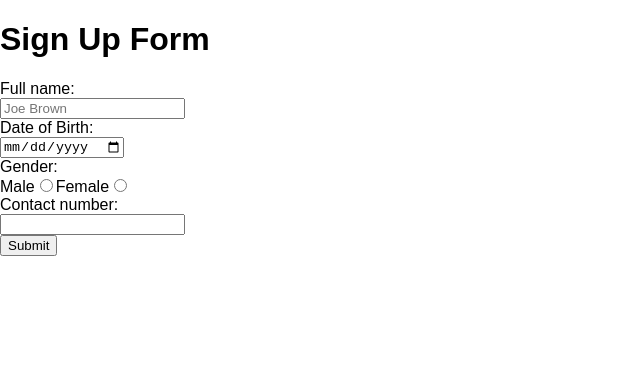
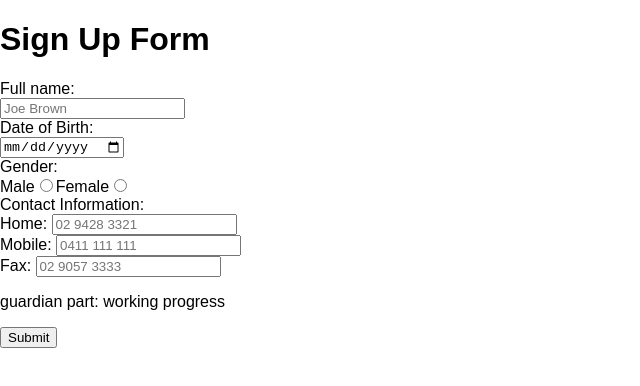
Before and after one commit to Jlevett/tech-challenge-001, a React (Create React App) app: page / in a window 1280 px wide. Shown: the top 386 px of the page, without its empty margins (0-640 px from the left). Built offline with nearby package versions, Linux system fonts and the light colour scheme.

Commit message:
feat: added contact input component

```diff
--- a/package.json
+++ b/package.json
@@ -3,6 +3,7 @@
   "version": "0.1.0",
   "private": true,
   "dependencies": {
+    "prop-types": "^15.6.2",
     "react": "^16.4.2",
     "react-dom": "^16.4.2",
     "react-scripts": "1.1.5"
--- a/src/DynamicForm.js
+++ b/src/DynamicForm.js
@@ -1,27 +1,35 @@
 import React, { Component } from "react";
-import DateInput from "./dynamicFormComponents/DateInput.js"
+import PropTypes from 'prop-types';
+
+import DobInput from "./dynamicFormComponents/DobInput.js"
 import NameInput from "./dynamicFormComponents/NameInput.js"
 import GenderInput from "./dynamicFormComponents/GenderInput.js";
 import ContactInput from "./dynamicFormComponents/ContactInput.js";
+import GuardianInput from "./dynamicFormComponents/GuardianInput.js";
+
 class DynamicForm extends Component {
 
-  state = {
-  }
-
    componentWillMount(){
-     this.addInputStates();
+     this.addIntialInputStates();
 
    }
-   //Add input states
-   addInputStates = () => {
+   //Add input states from forms
+   addIntialInputStates = () => {
     if(this.props.formDef.dob)
         this.setState({dob:''});
     if(this.props.formDef.name)
         this.setState({name:''});
     if(this.props.formDef.gender)
         this.setState({gender:''});
-    if(this.props.formDef.contact)
-      this.setState({contact: ["",""]});//FIX
+    if(this.props.formDef.contact){
+        let contactArray = [];
+        this.props.formDef.contact.types.forEach(function(type){
+            let tempObj = {type:type, value: ''}
+            contactArray.push(tempObj);
+        });
+        this.setState({contact:contactArray})
+
+      }
    }
 
   handleSubmit = (event) => {
@@ -46,13 +54,16 @@ class DynamicForm extends Component {
           <NameInput name={this.props.formDef.name} nameUpdate={this.update}/>
         }
         {this.props.formDef.dob &&
-          <DateInput dob={this.props.formDef.dob} dobUpdate={this.update}/>
+          <DobInput dob={this.props.formDef.dob} dobUpdate={this.update}/>
         }
         {this.props.formDef.gender &&
           <GenderInput gender={this.props.formDef.gender} genderUpdate={this.update}/>
         }
         {this.props.formDef.contact &&
-          <ContactInput contact={this.props.formDef.contact} contactUpdate={this.contact}/>
+          <ContactInput contact={this.props.formDef.contact} contactUpdate={this.update}/>
+        }
+        {this.props.formDef.guardian &&
+          <GuardianInput guardian={this.props.formDef.guardian} guardianUpdate={this.update}/>
         }
       {/*SUBMIT BUTTON*/}
         <input type="submit"  value="Submit"/>
@@ -63,22 +74,18 @@ class DynamicForm extends Component {
 
 export default DynamicForm;
 
-
- //
+DynamicForm.propTypes = {
+        formDef: PropTypes.object,
+        onSuccessfulSubmit: PropTypes.func
+  }
 
 
-   //
 
-   //
-
-   //      {/*
-   //      require guardian consent
-   //        checkbox
-   //        optional
-   //      */}
-
-   //      {/*
-   //      guardian details (name, contact)
-   //          text based
-   //          required/applicable if consent checkbox is ticked
-   //      */}
+/*
+require guardian consent
+    checkbox
+    optional
+guardian details (name, contact)
+    text based
+    required/applicable if consent checkbox is ticked
+  */
--- a/src/dynamicFormComponents/ContactInput.js
+++ b/src/dynamicFormComponents/ContactInput.js
@@ -1,48 +1,66 @@
 import React, { Component } from "react";
+import PropTypes from 'prop-types';
 
+//This class dynamically allows for multiple contact values (e.g. mobile, home, etc)
 class ContactInput extends Component {
 
-	state = {
-		contact: ["",""]
+	componentWillMount(){
+		//Before the first render createIntialState must be called
+		this.createIntialState();
+	}
+	//Creates the intial state of contact which.,
+	// is blank. For example -> contact: [{'Mobile':''},{'Home':''}]
+	createIntialState = () => {
+		let contactArray = [];
+		this.props.contact.types.forEach(function(type){
+			let tempObj = {type: type, value: ''}
+			contactArray.push(tempObj);
+		});
+		this.setState({contact: contactArray})
 	}
 
-		contactUpdate = (contact, contactInputElement) => {
+	// Handle contact input, update current state and parent state, customValidity logic
+	contactUpdate = (valueEntered, contactInputElement, index) => {
+		const validNumberRegEx = /(?:\+?(61))? ?(?:\((?=.*\)))?(0?[2-57-8])\)? ?(\d\d(?:[- ](?=\d{3})|(?!\d\d[- ]?\d[- ]))\d\d[- ]?\d[- ]?\d{3})$/
+		let isValidNumber = validNumberRegEx.test(valueEntered);//Regexe Test
 
-  		 // 	if (this.props.dob.required) {
-		 //    if (!this.isDateinFuture(dob)) {
-		 //      dateInputElement.setCustomValidity("Your birthday has to be in the past.");
-		 //    } else if( !this.isOverMinAge(dob) && this.props.dob.minimumAge ){
-		 //      dateInputElement.setCustomValidity(`You must be over ${this.props.dob.minimumAge} years old.`);
-		 //    } else {
-		 //      dateInputElement.setCustomValidity("");
-		 //    }
-		 // }
-
-		this.setState({contact: contact})
-	    this.props.contactUpdate("contact", contact);
+		this.setState((prevState) => {
+				prevState.contact[index].value = valueEntered;
+				return prevState;
+		});
+		this.props.contactUpdate('contact', this.state.contact);
+		//Only enforce rules if the input is required.
+		if (this.props.contact.required) {
+				contactInputElement.setCustomValidity(isValidNumber ? "" : "Please enter a valid contact number");
+		}
 	}
-
 
 	render() {
 		return (
-		    <div>
-		      	<label htmlFor="phonenum">{this.props.contact.label}</label><br/>
-         		<input
-         				id="phonenum"
-         				type="tel"
-         				pattern="^\d{4}-\d{3}-\d{4}$"
-         		/>
+			<div>
+				<label>{this.props.contact.label}</label><br/>
+		    	{this.props.contact.types.map((type,index) => {
+		    		return(
+		    			<div key={type}>
+	      					<label htmlFor={type}>{`${type}: `}</label>
+     						<input
+     							id={type}
+     							type="tel"
+	    						required={this.props.contact.required}
+	    						value={this.state.contact[index].value}
+	    						onChange={event => this.contactUpdate(event.target.value, event.target, index)}
+	    						placeholder={this.props.contact.placeholder[index]}
+     						/>
+         				</div>
+         		)})}
 		   </div>
 		)
 	}
-
  }
 
- export default ContactInput;
+export default ContactInput;
 
- //  required={this.props.dob.required}
- // value={this.state.dob}
-	// 	          onChange={event => this.dateHandler(event.target.value, event.target)}
-
-// Handle date input, update current state and parent state, customValidity logic
-//(incl. MinimumAge, isDateInPast)
+ContactInput.propTypes = {
+        contact: PropTypes.object,
+        contactUpdate: PropTypes.func
+  }
--- /dev/null
+++ b/src/dynamicFormComponents/GuardianInput.js
@@ -0,0 +1,18 @@
+import React, { Component } from "react";
+import PropTypes from 'prop-types';
+
+class GuardianInput extends Component {
+
+render(){
+	return(
+		<p>guardian part: working progress</p>
+		)
+}
+}
+
+export default GuardianInput;
+
+GuardianInput.propTypes = {
+        guardian: PropTypes.object,
+        guardianUpdate: PropTypes.func
+  }
--- a/src/formDefinition.json
+++ b/src/formDefinition.json
@@ -16,8 +16,13 @@
     "required":true
 	},
   "contact": {
-  	"label": "Contact number: ",
-  	"required": false,
-  	"placeholder":"0411 111 111"
-  	}
+  	"label":"Contact Information: ",
+  	"types": ["Home", "Mobile", "Fax"],
+  	"required": true,
+  	"placeholder":["02 9428 3321", "0411 111 111","02 9057 3333"]
+  	},
+  "guardian": {
+  	"label": "Require Guardian Consent: ",
+  	"required": true
+  }
 }
```
Also changed, not shown: src/dynamicFormComponents/DobInput.js (renamed from src/dynamicFormComponents/DateInput.js, +10 -2 lines), src/dynamicFormComponents/GenderInput.js (+9 -6 lines), src/dynamicFormComponents/NameInput.js (+7 -0 lines). Lines whose indentation alone changed are shown as unchanged.
